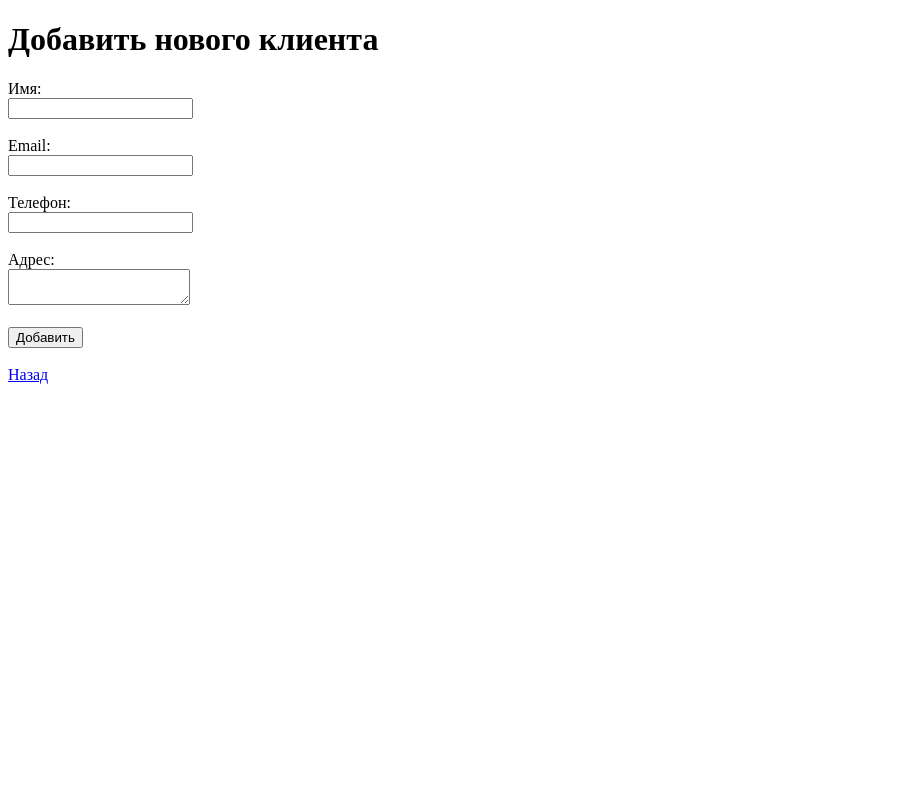
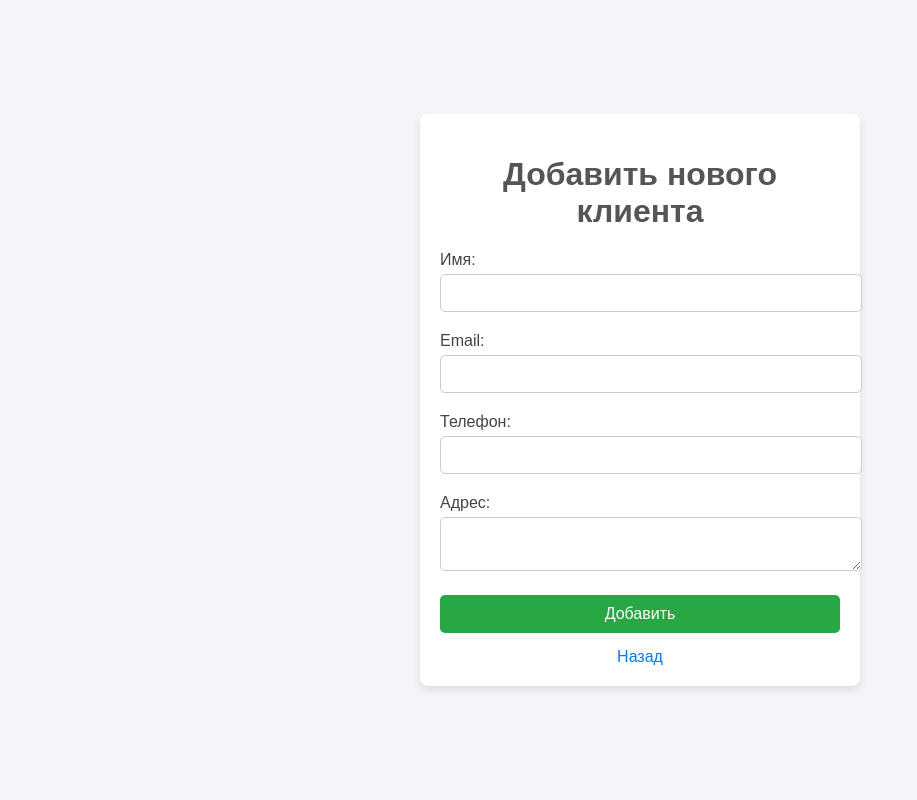
Before and after one commit to TurishevDanil/Turyshev-Radishevskiy, a Django app: page /clients/add/ in a window 1280 px wide. Shown: the whole page, without its empty margins (0-917 px from the left). Run offline with Django 4.2, Linux system fonts and the light colour scheme.

Commit message:
05.12.24 Турышев. Добавлено немного стилей на страницы

```diff
--- a/crm_system/crm/templates/crm/add_client.html
+++ b/crm_system/crm/templates/crm/add_client.html
@@ -4,28 +4,96 @@
     <meta charset="UTF-8">
     <meta name="viewport" content="width=device-width, initial-scale=1.0">
     <title>Добавить клиента</title>
+    <style>
+        body {
+            font-family: Arial, sans-serif;
+            background-color: #f4f4f9;
+            margin: 0;
+            padding: 0;
+            display: flex;
+            align-items: center;
+            justify-content: center;
+            height: 100vh;
+        }
+
+        h1 {
+            text-align: center;
+            color: #555;
+        }
+
+        form {
+            background: #fff;
+            padding: 20px;
+            border-radius: 8px;
+            box-shadow: 0 4px 8px rgba(0, 0, 0, 0.1);
+            width: 100%;
+            max-width: 400px;
+            margin: auto;
+        }
+
+        label {
+            font-size: 16px;
+            color: #444;
+            display: block;
+            margin-bottom: 5px;
+        }
+
+        input, textarea {
+            width: 100%;
+            padding: 10px;
+            margin-bottom: 20px;
+            border: 1px solid #ccc;
+            border-radius: 5px;
+            font-size: 14px;
+        }
+
+        button {
+            background: #28a745;
+            color: white;
+            font-size: 16px;
+            padding: 10px 20px;
+            border: none;
+            border-radius: 5px;
+            cursor: pointer;
+            width: 100%;
+        }
+
+        button:hover {
+            background: #218838;
+        }
+
+        a {
+            display: block;
+            text-align: center;
+            margin-top: 15px;
+            color: #007bff;
+            text-decoration: none;
+        }
+
+        a:hover {
+            text-decoration: underline;
+        }
+    </style>
 </head>
 <body>
-    <h1>Добавить нового клиента</h1>
     <form method="POST">
+        <h1>Добавить нового клиента</h1>
 
         {% csrf_token %}
-        <label>Имя:</label><br>
-        <input type="text" name="name" required><br><br>
+        <label>Имя:</label>
+        <input type="text" name="name" required>
 
-        <label>Email:</label><br>
-        <input type="email" name="email" required><br><br>
+        <label>Email:</label>
+        <input type="email" name="email" required>
 
-        <label>Телефон:</label><br>
-        <input type="text" name="phone" required><br><br>
+        <label>Телефон:</label>
+        <input type="text" name="phone" required>
 
-        <label>Адрес:</label><br>
-        <textarea name="address" required></textarea><br><br>
+        <label>Адрес:</label>
+        <textarea name="address" required></textarea>
 
         <button type="submit">Добавить</button>
+        <a href="{% url 'client_list' %}">Назад</a>
     </form>
-
-    <br>
-    <a href="{% url 'client_list' %}">Назад</a>
 </body>
 </html>
```
Also changed, not shown: crm_system/crm/templates/crm/edit_client.html (+89 -11 lines), crm_system/db.sqlite3.
